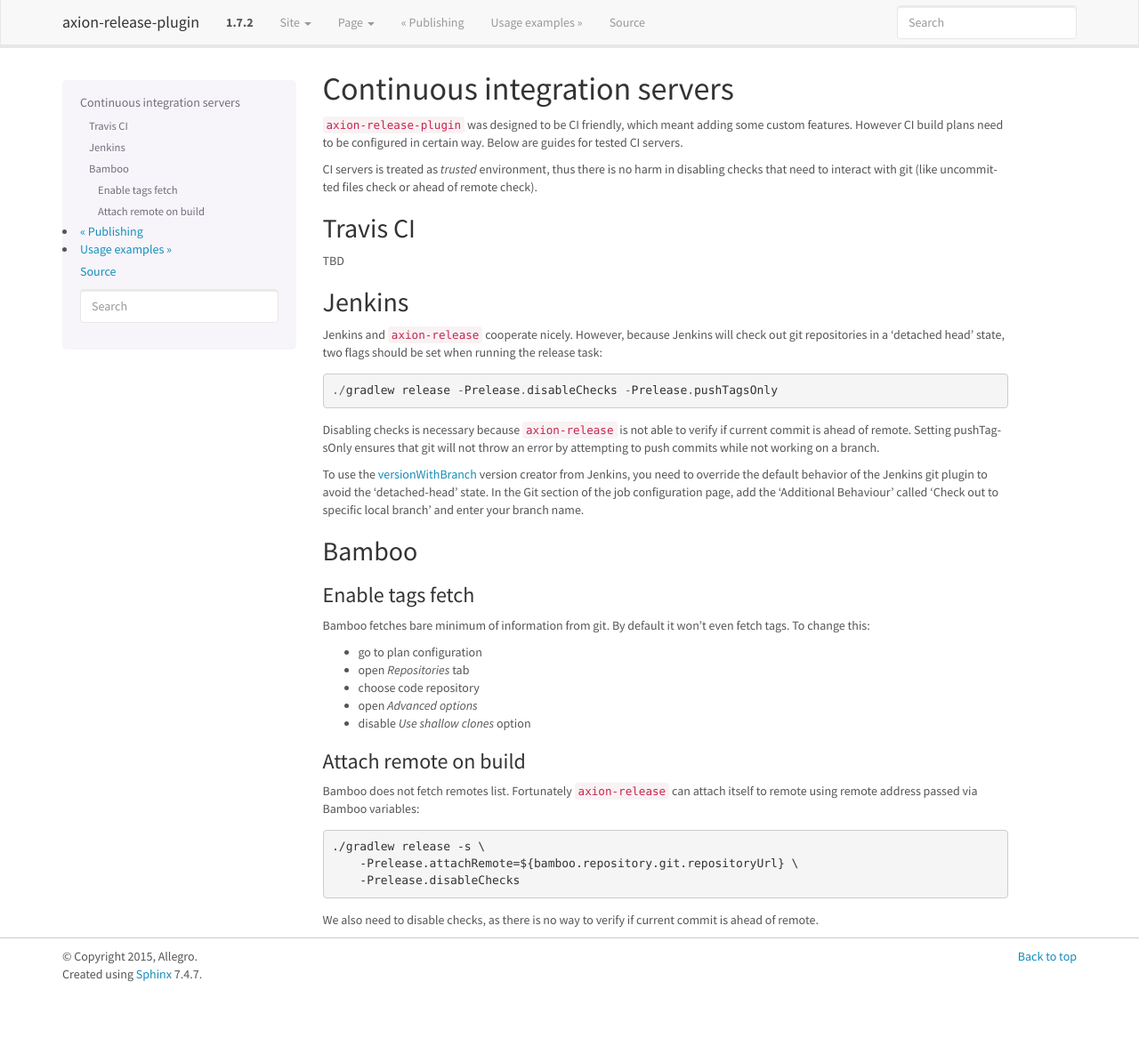
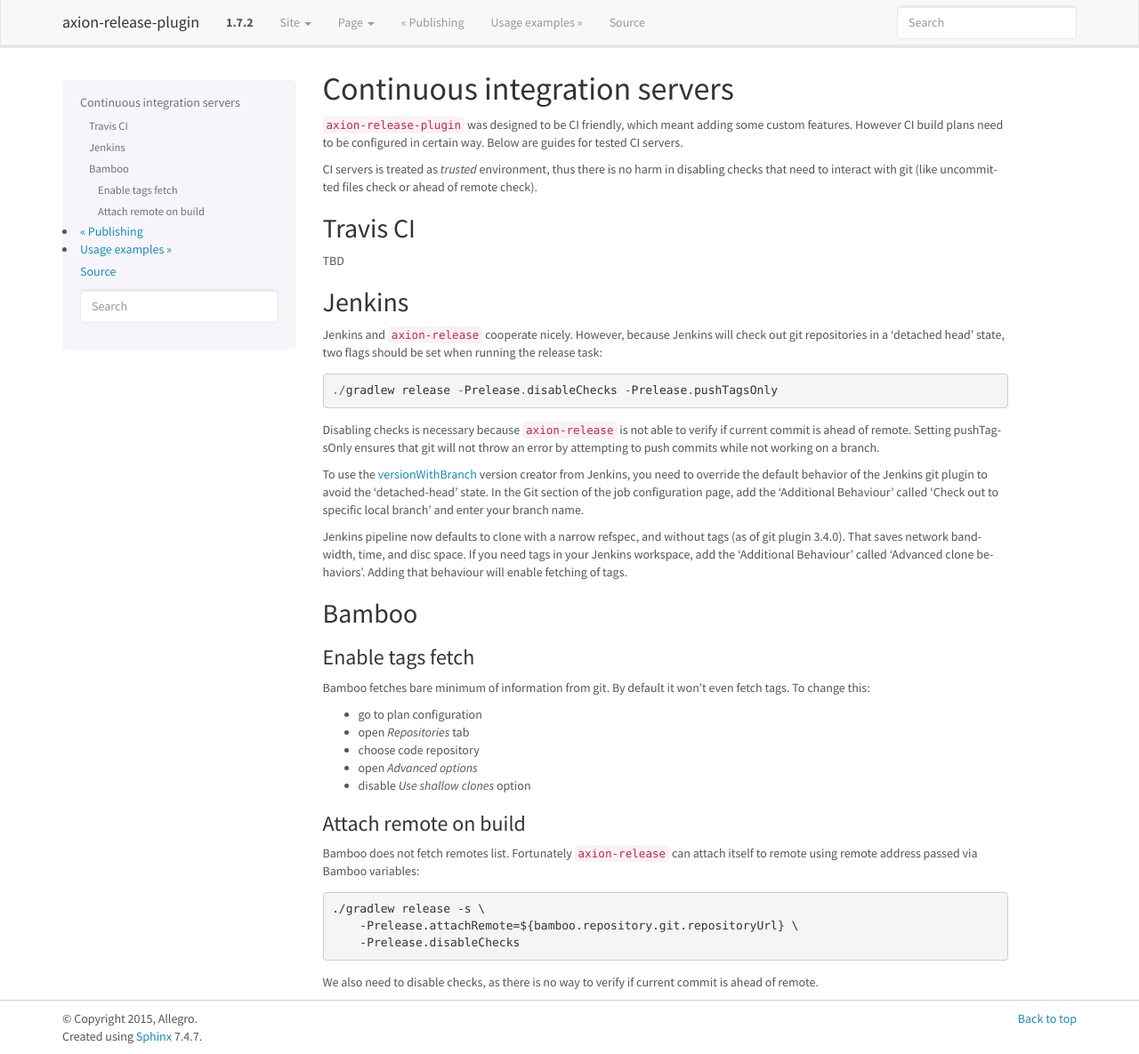
Before and after one commit to allegro/axion-release-plugin, a Sphinx documentation site: the page built from docs/configuration/ci_servers.rst, in a window 1280 px wide and 1185 px high. Shown: the whole window at 89% size. Built offline with Sphinx 7.4.7, drawn with Linux system fonts in a browser that asks for light colours; pages that are not in the unit, such as notebooks, are missing from menus.

Commit message:
Note Jenkins pipeline clone behavior change w/tags
Per request in #195

```diff
--- a/docs/configuration/ci_servers.rst
+++ b/docs/configuration/ci_servers.rst
@@ -27,6 +27,8 @@
 
 To use the :ref:`versionWithBranch` version creator from Jenkins, you need to override the default behavior of the Jenkins git plugin to avoid the 'detached-head' state.  In the Git section of the job configuration page, add the 'Additional Behaviour' called 'Check out to specific local branch' and enter your branch name.
 
+Jenkins pipeline now defaults to clone with a narrow refspec, and without tags (as of git plugin 3.4.0).  That saves network bandwidth, time, and disc space.  If you need tags in your Jenkins workspace, add the 'Additional Behaviour' called 'Advanced clone behaviors'.  Adding that behaviour will enable fetching of tags.
+
 Bamboo
 ------
 
```
